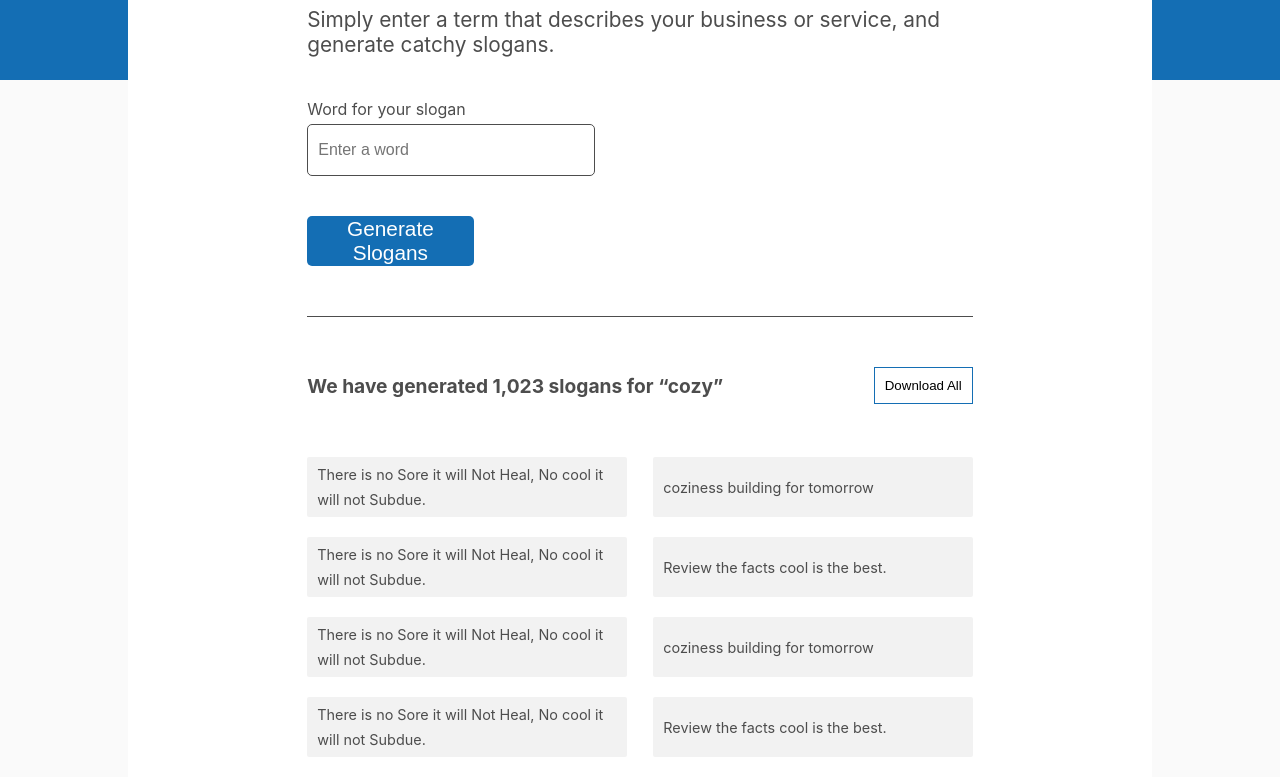
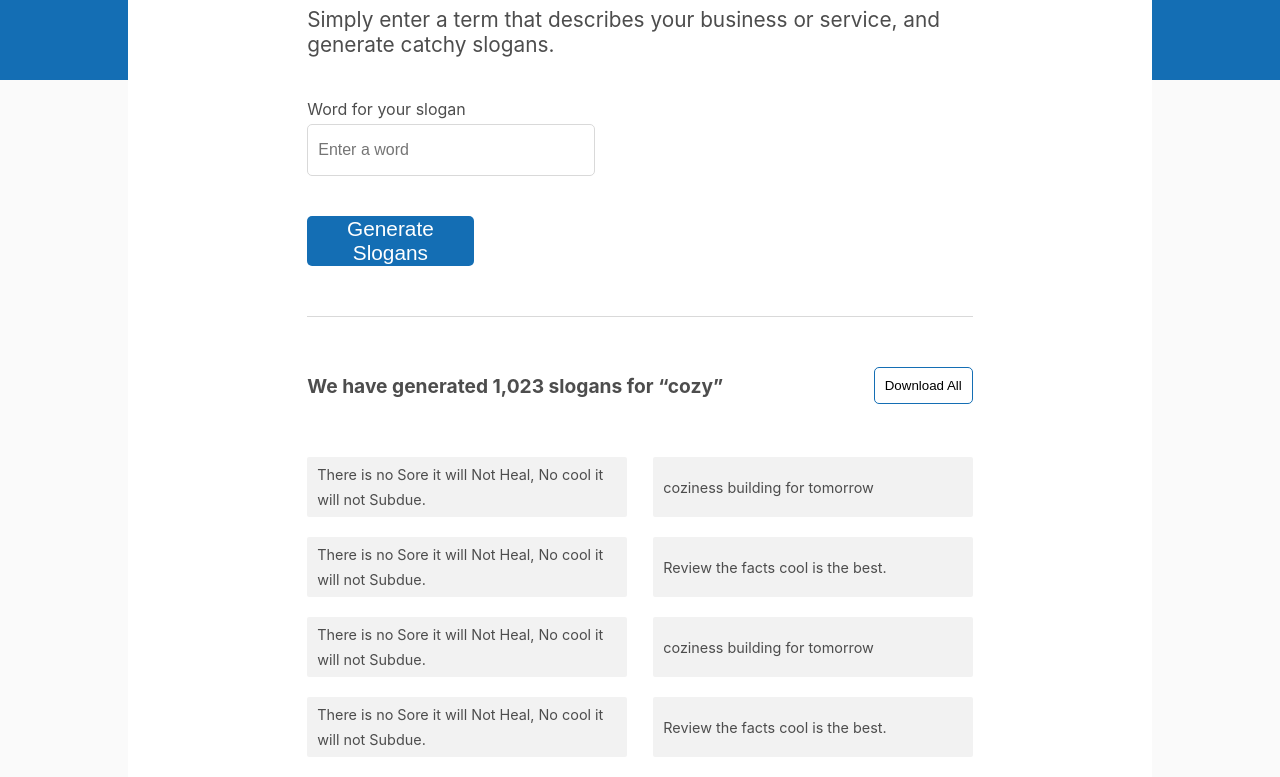
Before and after one commit to rahul975337/dukaan, a React (Create React App) app: page / in a window 1280 px wide. Shown: the part 240-1017 px from the top of the page. Built offline with nearby package versions, Linux system fonts and the light colour scheme.

Commit message:
colors correction and input focus

```diff
--- a/src/components/Footer/Footer.css
+++ b/src/components/Footer/Footer.css
@@ -16,7 +16,7 @@
   width: 80%;
 }
 .footer .top_container {
-  border-bottom: 1px solid var(--grey);
+  border-bottom: 1px solid var(--disabled);
   height: 20vh;
   display: flex;
   flex-direction: row;
@@ -34,3 +34,7 @@
   margin-bottom: 30px;
   cursor: pointer;
 }
+
+.column > p:hover {
+  text-decoration: underline;
+}
--- a/src/components/Form/Form.css
+++ b/src/components/Form/Form.css
@@ -26,6 +26,7 @@
   justify-content: space-between;
   width: 65%;
 }
+/* form top */
 .form__top {
   height: 40vh;
   width: 100%;
@@ -62,7 +63,7 @@
   padding: 10px;
   border-radius: 5px;
   flex-direction: row;
-  border: 1px solid var(--grey);
+  border: 1px solid var(--disabled);
   width: 40%;
   align-items: center;
   justify-content: space-between;
@@ -101,9 +102,9 @@
   width: 100%;
   height: 100vh;
   padding: 50px 0;
-  border-top: 1px solid var(--grey);
+  border-top: 1px solid var(--disabled);
   color: var(--grey);
-  border-bottom: 1px solid var(--grey);
+  border-bottom: 1px solid var(--disabled);
   display: flex;
   flex-direction: column;
   justify-content: space-between;
@@ -121,6 +122,7 @@
 .list__heading > button {
   border: none;
   cursor: pointer;
+  border-radius: 5px;
   background-color: var(--white);
   border: 1px solid var(--highlight);
   padding: 10px;
--- a/src/components/Form/Seach.js
+++ b/src/components/Form/Seach.js
@@ -2,14 +2,17 @@ import { useState } from "react";
 import { AiOutlineClose } from "react-icons/ai";
 export default function Search() {
   const [value, setValue] = useState("");
+  const [isFocused, setIsFocused] = useState(false);
 
   return (
-    <div className={`search ${value ? "focused" : ""}`}>
+    <div className={`search ${isFocused ? "focused" : ""}`}>
       <input
         type="text"
         value={value}
         placeholder="Enter a word"
         onChange={(e) => setValue(e.target.value)}
+        onFocus={() => setIsFocused(true)}
+        onBlur={() => setIsFocused(false)}
       />
       {value && (
         <AiOutlineClose className="close" onClick={() => setValue("")} />
--- a/src/index.css
+++ b/src/index.css
@@ -5,6 +5,7 @@
   --black: #1a181e;
   --cream: #f2f2f2;
   --grey: #4d4d4d;
+  --disabled: #d9d9d9;
 }
 * {
   margin: 0;
```
